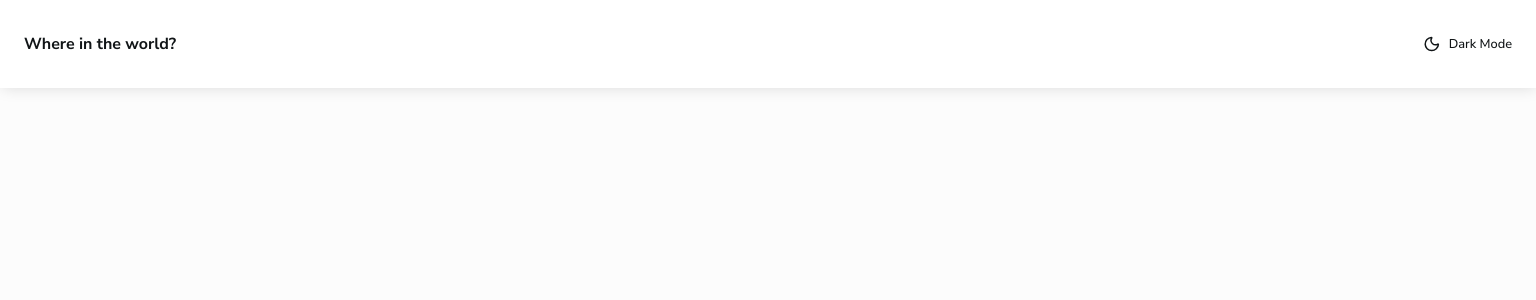
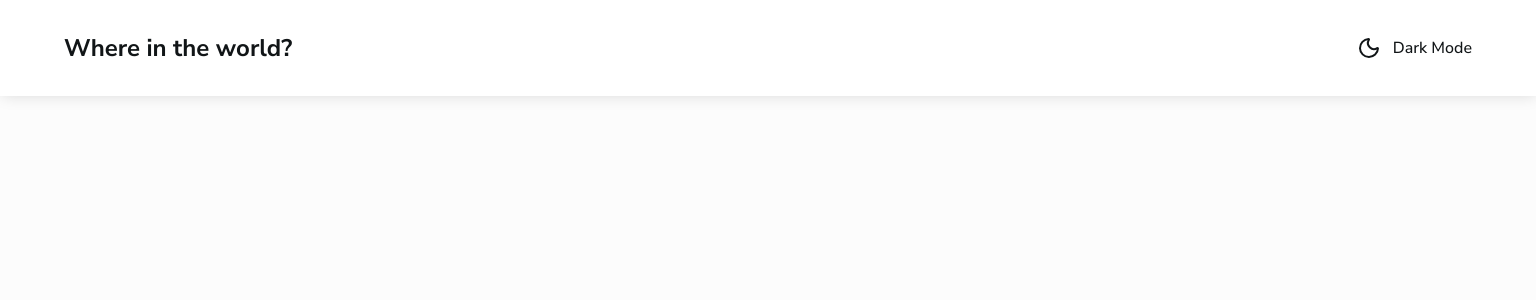
Before and after one commit to nathaliaif/rest-countries-api-react, a React (Vite) app: page /#/ in a window 1536 px wide. Shown: the top 300 px of the page. Built offline with nearby package versions, Linux system fonts and the light colour scheme.

Commit message:
style: add desktop style to Header component

```diff
--- a/src/styles/header.css
+++ b/src/styles/header.css
@@ -27,3 +27,22 @@ nav {
   font-weight: 500;
   font-size: 0.8rem;
 }
+
+@media screen and (min-width: 1440px) {
+  nav {
+    padding: 2rem 4rem;
+  }
+
+  .nav-title {
+    font-size: 1.5rem;
+  }
+
+  .moon-icon {
+    width: 2rem;
+  }
+
+  .toggle__text {
+    font-weight: 500;
+    font-size: 1rem;
+  }
+}
```
